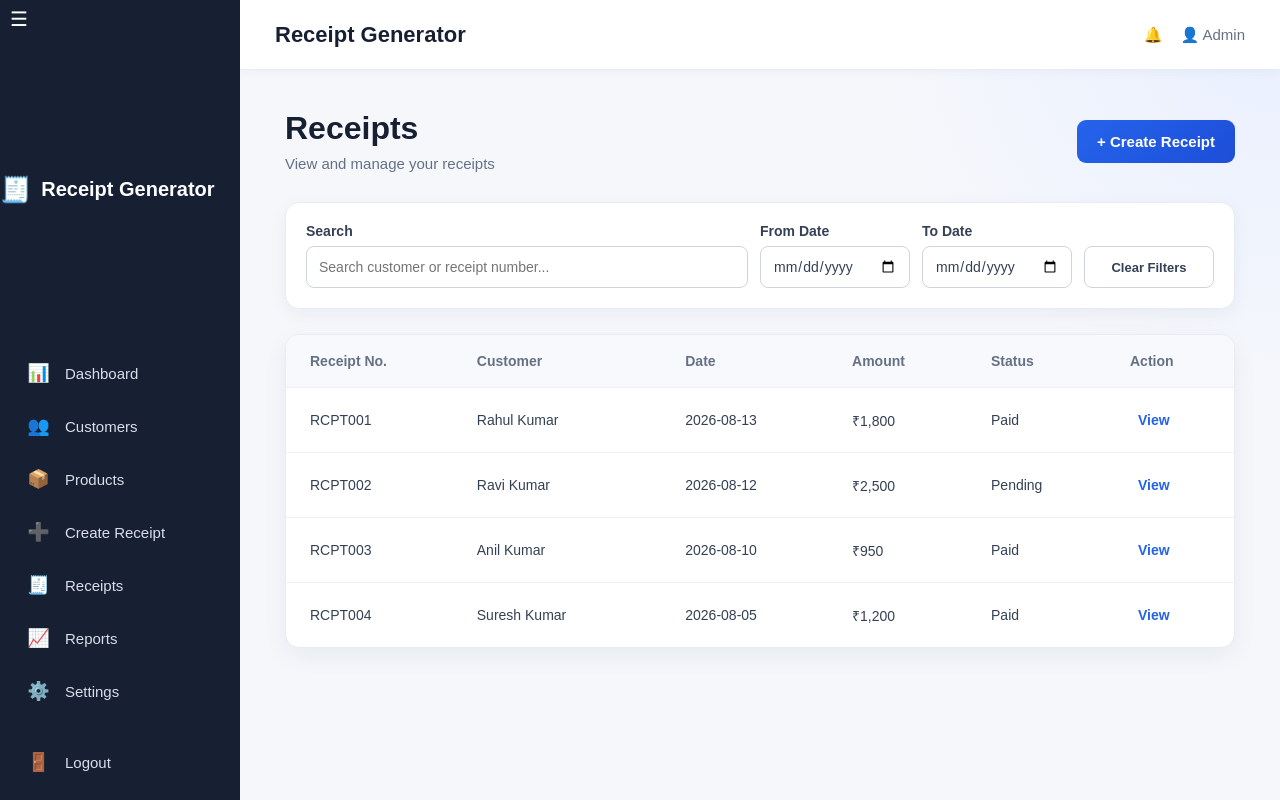
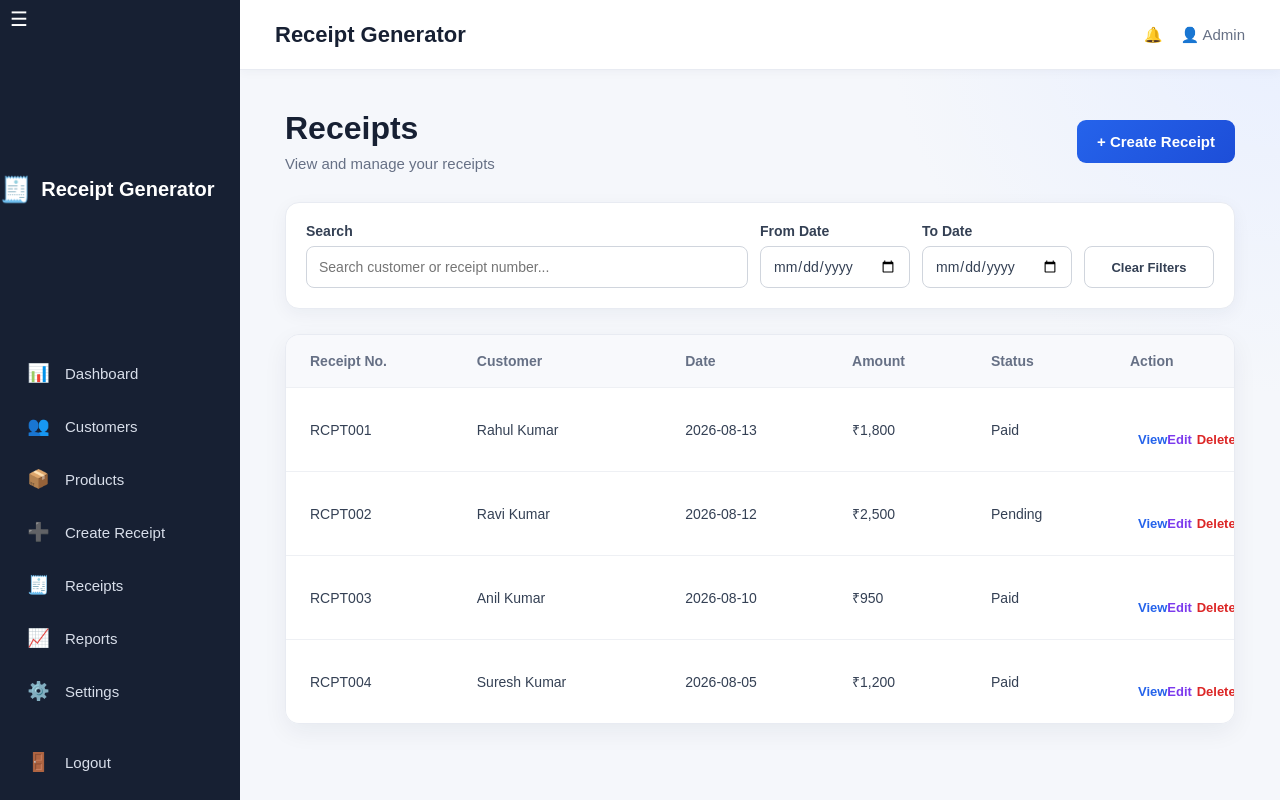
Before and after one commit to yellanithin/receipt-generator, a React (Create React App) app: page /receipts in a window 1280 px wide. Built offline with nearby package versions, Linux system fonts and the light colour scheme.

Commit message:
adding edit and delete option for receipts

```diff
--- a/src/App.css
+++ b/src/App.css
@@ -360,11 +360,9 @@ button {
     padding: 110px 45px 50px;
 
     background:
-        radial-gradient(
-            circle at top right,
+        radial-gradient(circle at top right,
             #e8efff 0%,
-            transparent 30%
-        ),
+            transparent 30%),
         #f5f7fb;
 }
 
@@ -411,11 +409,9 @@ button {
     padding: 110px 45px 50px;
 
     background:
-        radial-gradient(
-            circle at top right,
+        radial-gradient(circle at top right,
             #e8efff 0%,
-            transparent 30%
-        ),
+            transparent 30%),
         #f5f7fb;
 }
 
@@ -479,11 +475,9 @@ button {
     width: 100%;
     height: 4px;
 
-    background: linear-gradient(
-        90deg,
+    background: linear-gradient(90deg,
             #2563eb,
-        #60a5fa
-    );
+            #60a5fa);
 }
 
 .card:hover {
@@ -512,35 +506,27 @@ button {
 }
 
 .card:nth-child(1)::before {
-    background: linear-gradient(
-        90deg,
+    background: linear-gradient(90deg,
             #2563eb,
-        #60a5fa
-    );
+            #60a5fa);
 }
 
 .card:nth-child(2)::before {
-    background: linear-gradient(
-        90deg,
+    background: linear-gradient(90deg,
             #16a34a,
-        #4ade80
-    );
+            #4ade80);
 }
 
 .card:nth-child(3)::before {
-    background: linear-gradient(
-        90deg,
+    background: linear-gradient(90deg,
             #f59e0b,
-        #fbbf24
-    );
+            #fbbf24);
 }
 
 .card:nth-child(4)::before {
-    background: linear-gradient(
-        90deg,
+    background: linear-gradient(90deg,
             #7c3aed,
-        #a78bfa
-    );
+            #a78bfa);
 }
 
 
@@ -555,11 +541,9 @@ button {
 
     padding: 13px 20px;
 
-    background: linear-gradient(
-        135deg,
+    background: linear-gradient(135deg,
             #2563eb,
-        #1d4ed8
-    );
+            #1d4ed8);
 
     color: white;
 
@@ -776,10 +760,7 @@ button {
     display: grid;
 
     grid-template-columns:
-        minmax(0, 2fr)
-        minmax(90px, 1fr)
-        minmax(110px, 1fr)
-        auto;
+        minmax(0, 2fr) minmax(90px, 1fr) minmax(110px, 1fr) auto;
 
     gap: 20px;
 
@@ -834,7 +815,7 @@ button {
     max-width: 350px;
 }
 
-.receipt-summary > div {
+.receipt-summary>div {
     display: flex;
     align-items: center;
     justify-content: space-between;
@@ -1113,10 +1094,7 @@ button {
     display: grid;
 
     grid-template-columns:
-        minmax(0, 1fr)
-        150px
-        150px
-        130px;
+        minmax(0, 1fr) 150px 150px 130px;
 
     gap: 12px;
 
@@ -1238,12 +1216,7 @@ button {
     */
 
     grid-template-columns:
-        1.2fr
-        1.5fr
-        1.2fr
-        1fr
-        1fr
-        80px;
+        1.2fr 1.5fr 1.2fr 1fr 1fr 80px;
 
     min-width: 750px;
 
@@ -1354,8 +1327,7 @@ button {
 
     .product-row {
         grid-template-columns:
-            minmax(0, 1fr)
-            minmax(100px, 1fr);
+            minmax(0, 1fr) minmax(100px, 1fr);
     }
 
     .remove-product {
@@ -1367,8 +1339,7 @@ button {
 
     .receipt-filters {
         grid-template-columns:
-            minmax(0, 1fr)
-            150px;
+            minmax(0, 1fr) 150px;
 
         gap: 15px;
     }
@@ -1505,10 +1476,7 @@ button {
 
     .receipt-item {
         grid-template-columns:
-            1.5fr
-            0.6fr
-            1fr
-            1fr;
+            1.5fr 0.6fr 1fr 1fr;
 
         gap: 8px;
 
@@ -1640,3 +1608,80 @@ button {
         box-shadow: none;
     }
 }
+
+/* =========================================================
+   RECEIPT ACTIONS
+========================================================= */
+
+.receipt-actions {
+    display: flex;
+
+    align-items: center;
+
+    gap: 8px;
+
+    white-space: nowrap;
+}
+
+
+.receipt-actions button {
+    border: none;
+
+    background: transparent;
+
+    font-size: 13px;
+
+    font-weight: 600;
+
+    cursor: pointer;
+
+    padding: 6px 8px;
+
+    border-radius: 6px;
+
+    transition: 0.2s ease;
+}
+
+
+/* View */
+
+.view-receipt-button {
+    color: #2563eb;
+}
+
+.view-receipt-button:hover {
+    background: #eff6ff;
+}
+
+
+/* Edit */
+
+.edit-receipt-button {
+    color: #7c3aed;
+}
+
+.edit-receipt-button:hover {
+    background: #f5f3ff;
+}
+
+
+/* Delete */
+
+.delete-receipt-button {
+    color: #dc2626;
+}
+
+.delete-receipt-button:hover {
+    background: #fef2f2;
+}
+
+
+/* Mobile */
+
+@media (max-width: 700px) {
+
+    .receipt-actions {
+        flex-wrap: wrap;
+    }
+
+}
--- a/src/pages/Receipts.js
+++ b/src/pages/Receipts.js
@@ -145,6 +145,28 @@ function Receipts() {
             matchesToDate
         );
     });
+    const handleEdit = (receipt) => {
+        console.log("Editing receipt:", receipt);
+
+        alert(
+            `Edit Receipt ${receipt.receiptNumber}\n\n` +
+            `Customer: ${receipt.customer}\n` +
+            `Amount: ₹${receipt.amount}`
+        );
+    };
+
+    const handleDelete = (receiptNumber) => {
+
+        const confirmDelete = window.confirm(
+            `Are you sure you want to delete ${receiptNumber}?`
+        );
+
+        if (!confirmDelete) {
+            return;
+        }
+
+        console.log("Deleting:", receiptNumber);
+    };
 
     return (
         <div className="page-content">
@@ -267,20 +289,33 @@ function Receipts() {
                                 {receipt.status}
                             </span>
 
-                            <span>
+                            <div className="receipt-actions">
 
                                 <button
                                     type="button"
                                     className="view-receipt-button"
-                                    onClick={() => {
-                                        console.log("View clicked:", receipt);
-                                        setSelectedReceipt(receipt);
-                                    }}
+                                    onClick={() => setSelectedReceipt(receipt)}
                                 >
                                     View
                                 </button>
 
-                            </span>
+                                <button
+                                    type="button"
+                                    className="edit-receipt-button"
+                                    onClick={() => handleEdit(receipt)}
+                                >
+                                    Edit
+                                </button>
+
+                                <button
+                                    type="button"
+                                    className="delete-receipt-button"
+                                    onClick={() => handleDelete(receipt.receiptNumber)}
+                                >
+                                    Delete
+                                </button>
+
+                            </div>
 
                         </div>
 
```
Lines whose indentation alone changed are shown as unchanged.
